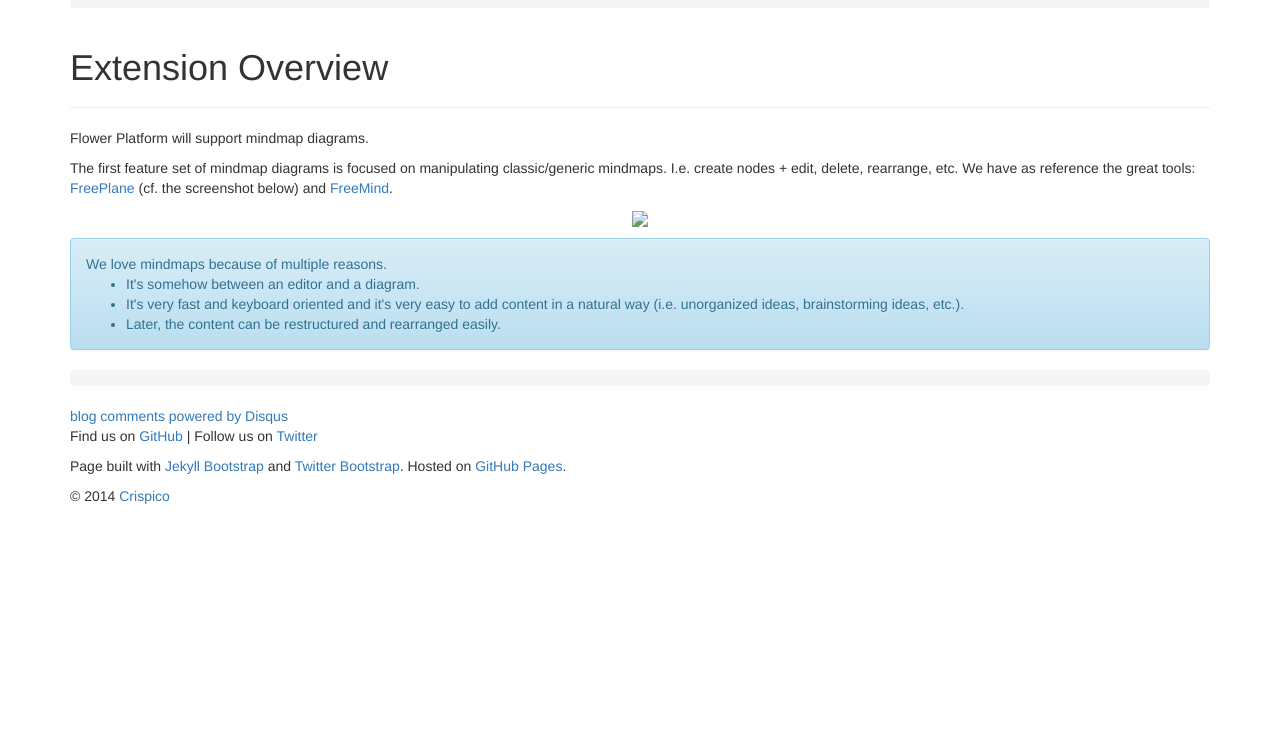
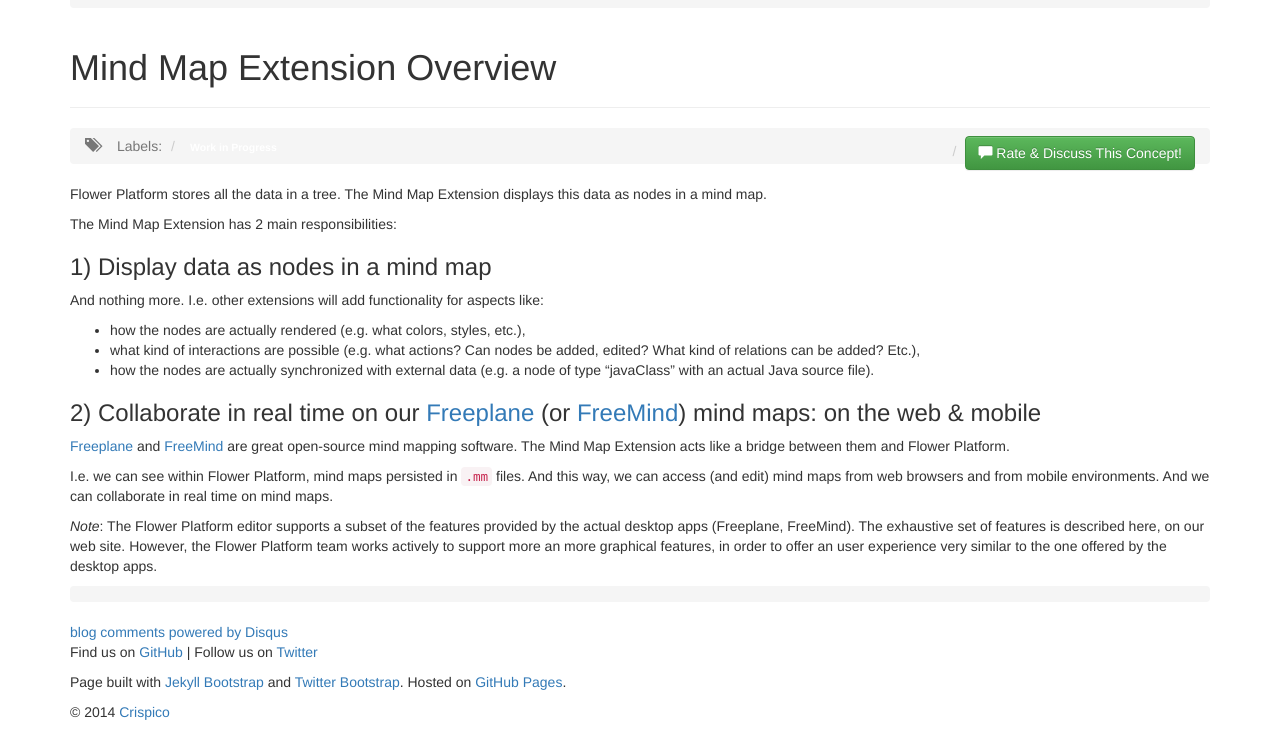
Before and after one commit to mircea-negreanu/ex-github-pages-project, a Jekyll site: the page built from concepts/mind-map/overview.md, in a window 1280 px wide and 1060 px high. Shown: the part 328-1060 px from the top of the window. Built offline with Jekyll 4.4.1, drawn with Linux system fonts in a browser that asks for light colours; nearby versions of some CDN libraries; library files that are not in the unit come from our copies; comment, search, counter and statistics services are not loaded; some of the changed text lies outside the part shown.

Commit message:
Added content for index and mind map ext overview

```diff
--- a/concepts/mind-map/overview.md
+++ b/concepts/mind-map/overview.md
@@ -3,8 +3,8 @@
 group: subconcept
 parent-id: mind-map
 
-title: "Extension Overview"
-#labels: [in-progress]
+title: "Mind Map Extension Overview"
+labels: [in-progress]
 #tagline: "tagline"
 comments: true
 share: true
@@ -15,25 +15,22 @@
 ---
 {% include JB/setup %}
 
-Flower Platform will support mindmap diagrams.
+Flower Platform stores all the data in a tree. The Mind Map Extension displays this data as nodes in a mind map.
 
-The first feature set of mindmap diagrams is focused on manipulating classic/generic mindmaps. I.e. create nodes + edit, delete, rearrange, etc. We have as reference the great tools: [FreePlane](http://freeplane.sourceforge.net/) (cf. the screenshot below) and [FreeMind](http://freemind.sourceforge.net).
+The Mind Map Extension has 2 main responsibilities:
 
-<div>
+### 1) Display data as nodes in a mind map
 
-<p class="text-center">
-<img class="img-polaroid" src="mindmap1.png"/>
-</p>
+And nothing more. I.e. other extensions will add functionality for aspects like:
 
-<div class="alert alert-info">
+* how the nodes are actually rendered (e.g. what colors, styles, etc.),
+* what kind of interactions are possible (e.g. what actions? Can nodes be added, edited? What kind of relations can be added? Etc.),
+* how the nodes are actually synchronized with external data (e.g. a node of type "javaClass" with an actual Java source file).
 
-We love mindmaps because of multiple reasons.
+### 2) Collaborate in real time on our [Freeplane](http://freeplane.sourceforge.net/) (or [FreeMind](http://freemind.sourceforge.net)) mind maps: on the web & mobile
 
-<ul>
-<li>It's somehow between an editor and a diagram.</li>
-<li>It's very fast and keyboard oriented and it's very easy to add content in a natural way (i.e. unorganized ideas, brainstorming ideas, etc.).</li>
-<li>Later, the content can be restructured and rearranged easily.</li>
-</ul>
+[Freeplane](http://freeplane.sourceforge.net/) and [FreeMind](http://freemind.sourceforge.net) are great open-source mind mapping software. The Mind Map Extension acts like a bridge between them and Flower Platform.
 
-</div>
-</div>
+I.e. we can see within Flower Platform, mind maps persisted in ``.mm`` files. And this way, we can access (and edit) mind maps from web browsers and from mobile environments. And we can collaborate in real time on mind maps.
+
+*Note*: The Flower Platform editor supports a subset of the features provided by the actual desktop apps (Freeplane, FreeMind). The exhaustive set of features is described here, on our web site. However, the Flower Platform team works actively to support more an more graphical features, in order to offer an user experience very similar to the one offered by the desktop apps.
```
Also changed, not shown: index_new.md (+72 -1 lines).
